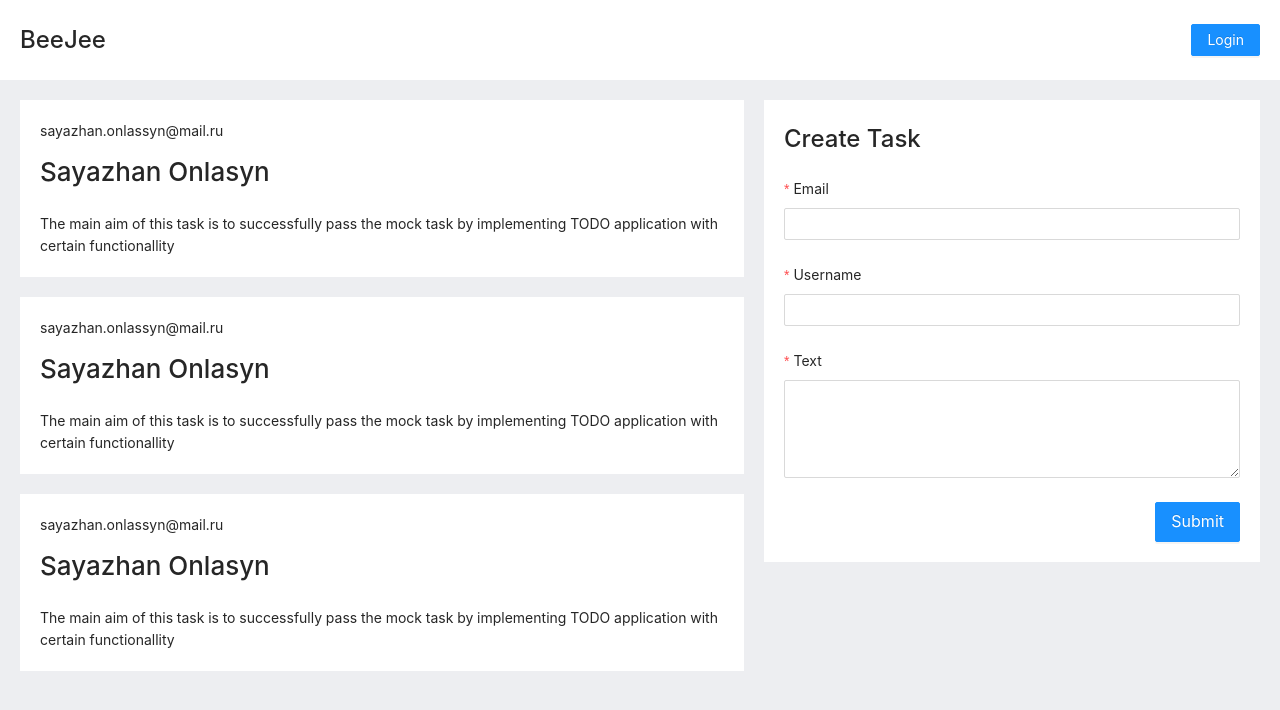
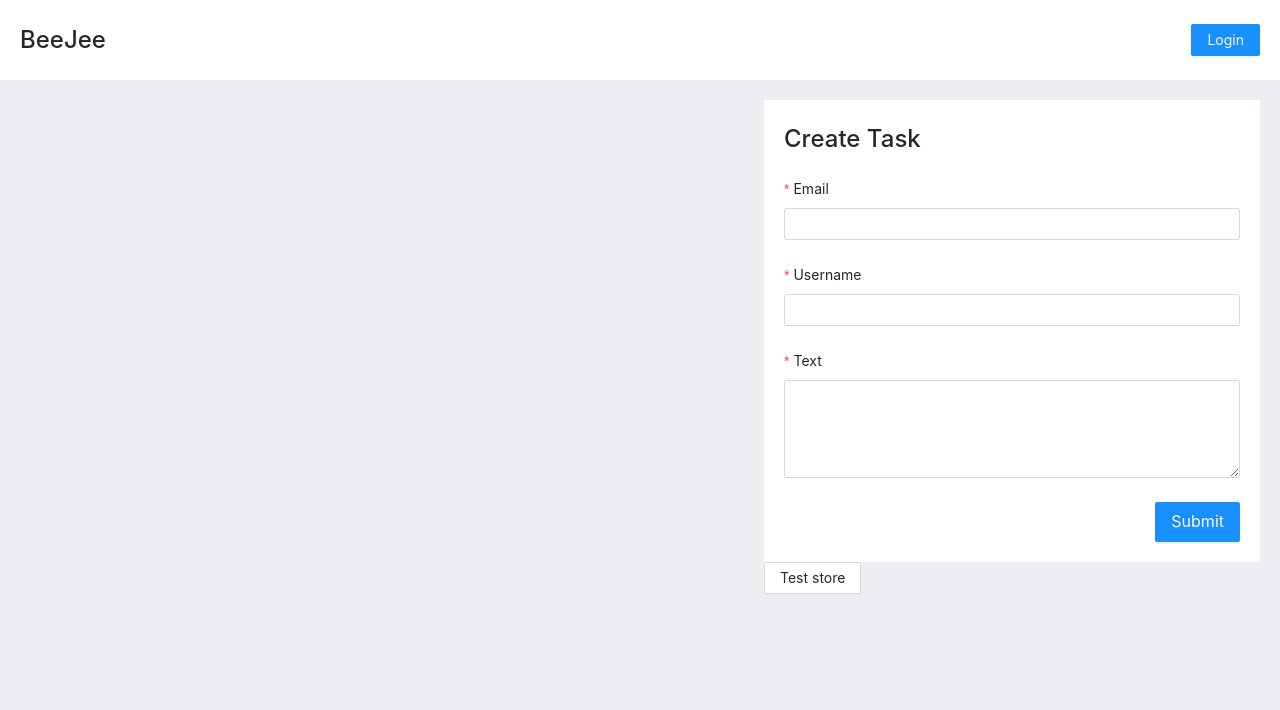
Before and after one commit to Crepiks/beejee-task, a React (Create React App) app: page / in a window 1280 px wide. Shown: the top 710 px of the page. Built offline with nearby package versions, Linux system fonts and the light colour scheme.

Commit message:
feat: set up redux store

```diff
--- a/package.json
+++ b/package.json
@@ -7,6 +7,7 @@
     "npm": "^7.7.6"
   },
   "dependencies": {
+    "@reduxjs/toolkit": "^1.6.1",
     "@testing-library/jest-dom": "^5.11.4",
     "@testing-library/react": "^11.1.0",
     "@testing-library/user-event": "^12.1.10",
@@ -16,6 +17,7 @@
     "antd": "^4.16.11",
     "react": "^17.0.2",
     "react-dom": "^17.0.2",
+    "react-redux": "^7.2.4",
     "react-router-dom": "^5.2.0",
     "react-scripts": "4.0.3",
     "typescript": "^4.1.2",
--- /dev/null
+++ b/src/entities/task.ts
@@ -0,0 +1,7 @@
+export class Task {
+  id: number = 0;
+  email: string = "";
+  username: string = "";
+  text: string = "";
+  status: number = 0;
+}
--- a/src/index.tsx
+++ b/src/index.tsx
@@ -1,12 +1,16 @@
 import React from "react";
 import ReactDOM from "react-dom";
+import { Provider } from "react-redux";
+import store from "./store/store";
 import App from "./app";
 import "antd/dist/antd.css";
 import "./index.css";
 
 ReactDOM.render(
   <React.StrictMode>
-    <App />
+    <Provider store={store}>
+      <App />
+    </Provider>
   </React.StrictMode>,
   document.getElementById("root")
 );
--- /dev/null
+++ b/src/store/features/tasks.ts
@@ -0,0 +1,24 @@
+import { createSlice, PayloadAction } from "@reduxjs/toolkit";
+import { Task } from "../../entities/task";
+
+interface TasksState {
+  data: Task[];
+}
+
+const initialState: TasksState = {
+  data: [] as Task[],
+};
+
+export const tasksSlice = createSlice({
+  name: "tasks",
+  initialState,
+  reducers: {
+    setTasks(state: TasksState, action: PayloadAction<Task[]>) {
+      state.data = action.payload;
+    },
+  },
+});
+
+export const { setTasks } = tasksSlice.actions;
+
+export default tasksSlice.reducer;
--- /dev/null
+++ b/src/store/hooks.ts
@@ -0,0 +1,5 @@
+import { TypedUseSelectorHook, useDispatch, useSelector } from "react-redux";
+import type { RootState, AppDispatch } from "./store";
+
+export const useAppDispatch = () => useDispatch<AppDispatch>();
+export const useAppSelector: TypedUseSelectorHook<RootState> = useSelector;
--- /dev/null
+++ b/src/store/store.ts
@@ -0,0 +1,13 @@
+import { configureStore } from "@reduxjs/toolkit";
+import tasksReducer from "./features/tasks";
+
+const store = configureStore({
+  reducer: {
+    tasks: tasksReducer,
+  },
+});
+
+export type RootState = ReturnType<typeof store.getState>;
+export type AppDispatch = typeof store.dispatch;
+
+export default store;
--- a/src/views/tasks.tsx
+++ b/src/views/tasks.tsx
@@ -1,39 +1,56 @@
 import React from "react";
+import { Button } from "antd";
+import { useAppSelector, useAppDispatch } from "../store/hooks";
+import { setTasks } from "../store/features/tasks";
 import Header from "../components/header/header";
 import TaskCard from "../components/task-card/task-card";
 import CreateTaskForm from "../components/create-task-form/create-task-form";
 import styles from "./tasks.module.css";
+import { Task } from "../entities/task";
+
+const mockTasks: Task[] = [
+  {
+    id: 1,
+    email: "sayazhan.onlassyn@mail.ru",
+    username: "Sayazhan Onlasyn",
+    text: "The main aim of this task is to successfully pass the mock task by implementing TODO application with certain functionallity",
+    status: 10,
+  },
+  {
+    id: 2,
+    email: "inkar@mail.ru",
+    username: "Inkar Ibgraim",
+    text: "The main aim of this task is to successfully pass the mock task by implementing TODO application with certain functionallity",
+    status: 10,
+  },
+];
 
 function TasksView() {
+  const tasks = useAppSelector((state) => state.tasks.data);
+  const dispatch = useAppDispatch();
+
+  function fetchTasks() {
+    dispatch(setTasks(mockTasks));
+  }
+
   return (
     <div className={styles.tasks}>
       <Header />
       <div className={styles.tasksContent}>
         <div className={styles.tasksList}>
-          <TaskCard
-            email="sayazhan.onlassyn@mail.ru"
-            username="Sayazhan Onlasyn"
-            text="The main aim of this task is to successfully pass the mock task by
-        implementing TODO application with certain functionallity"
-            status={10}
-          />
-          <TaskCard
-            email="sayazhan.onlassyn@mail.ru"
-            username="Sayazhan Onlasyn"
-            text="The main aim of this task is to successfully pass the mock task by
-        implementing TODO application with certain functionallity"
-            status={10}
-          />
-          <TaskCard
-            email="sayazhan.onlassyn@mail.ru"
-            username="Sayazhan Onlasyn"
-            text="The main aim of this task is to successfully pass the mock task by
-        implementing TODO application with certain functionallity"
-            status={10}
-          />
+          {tasks.map((task) => (
+            <TaskCard
+              key={task.id}
+              email={task.email}
+              username={task.username}
+              text={task.text}
+              status={task.status}
+            />
+          ))}
         </div>
         <div>
           <CreateTaskForm />
+          <Button onClick={fetchTasks}>Test store</Button>
         </div>
       </div>
     </div>
```
Also changed, not shown: 2 other files (tests, documents, lock files or other folders).
